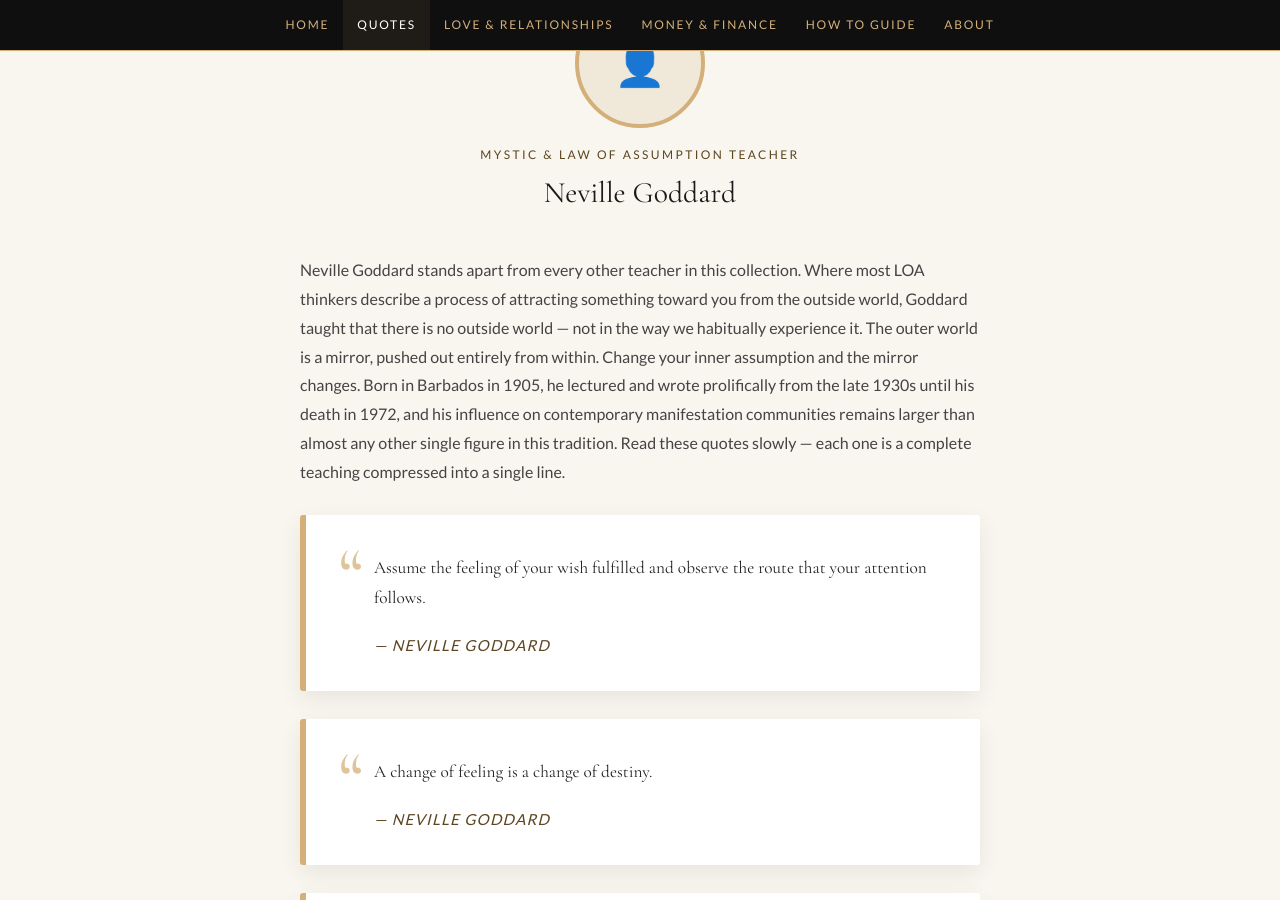
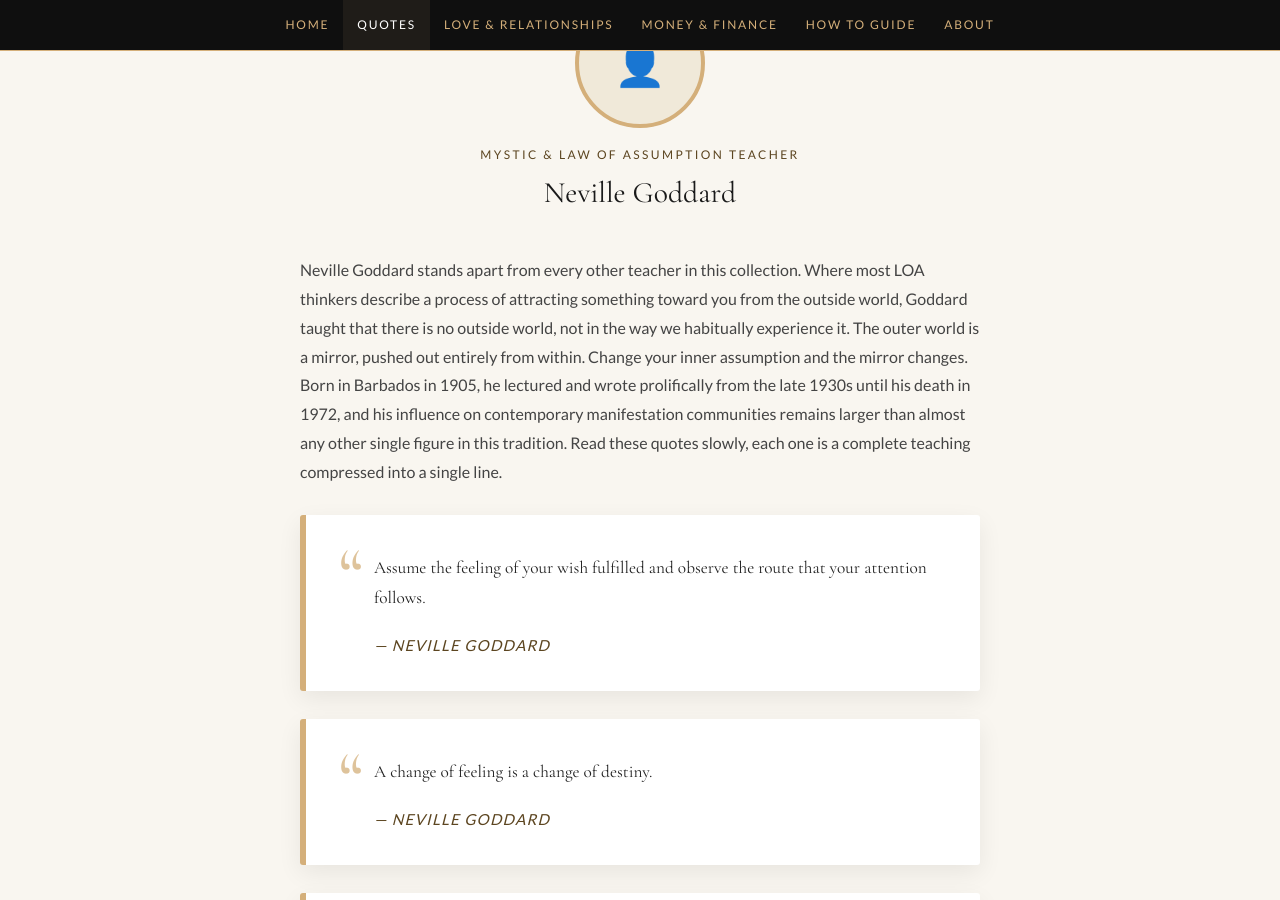
Before and after one commit to LOAC-Central/loacentral, a Jekyll site: the page built from law-of-attraction-quotes/index.html, in a window 1280 px wide and 900 px high, scrolled down 7094 px. Built offline with Jekyll 4.4.1, drawn with Linux system fonts in a browser that asks for light colours.

Commit message:
Update index.html

```diff
--- a/law-of-attraction-quotes/index.html
+++ b/law-of-attraction-quotes/index.html
@@ -341,7 +341,7 @@ permalink: /law-of-attraction-quotes/
       <p class="author-label">MYSTIC &amp; LAW OF ASSUMPTION TEACHER</p>
       <h2 class="author-name">Neville Goddard</h2>
     </div>
-    <p class="author-bio">Neville Goddard stands apart from every other teacher in this collection. Where most LOA thinkers describe a process of attracting something toward you from the outside world, Goddard taught that there is no outside world — not in the way we habitually experience it. The outer world is a mirror, pushed out entirely from within. Change your inner assumption and the mirror changes. Born in Barbados in 1905, he lectured and wrote prolifically from the late 1930s until his death in 1972, and his influence on contemporary manifestation communities remains larger than almost any other single figure in this tradition. Read these quotes slowly — each one is a complete teaching compressed into a single line.</p>
+    <p class="author-bio">Neville Goddard stands apart from every other teacher in this collection. Where most LOA thinkers describe a process of attracting something toward you from the outside world, Goddard taught that there is no outside world, not in the way we habitually experience it. The outer world is a mirror, pushed out entirely from within. Change your inner assumption and the mirror changes. Born in Barbados in 1905, he lectured and wrote prolifically from the late 1930s until his death in 1972, and his influence on contemporary manifestation communities remains larger than almost any other single figure in this tradition. Read these quotes slowly, each one is a complete teaching compressed into a single line.</p>
     <blockquote class="quote">
       <p>Assume the feeling of your wish fulfilled and observe the route that your attention follows.</p>
       <cite>— Neville Goddard</cite>
```
